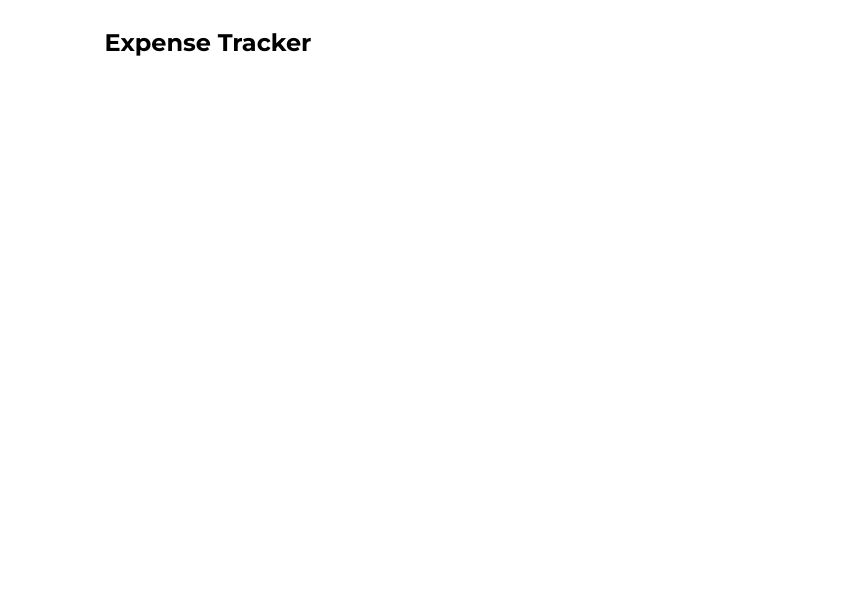
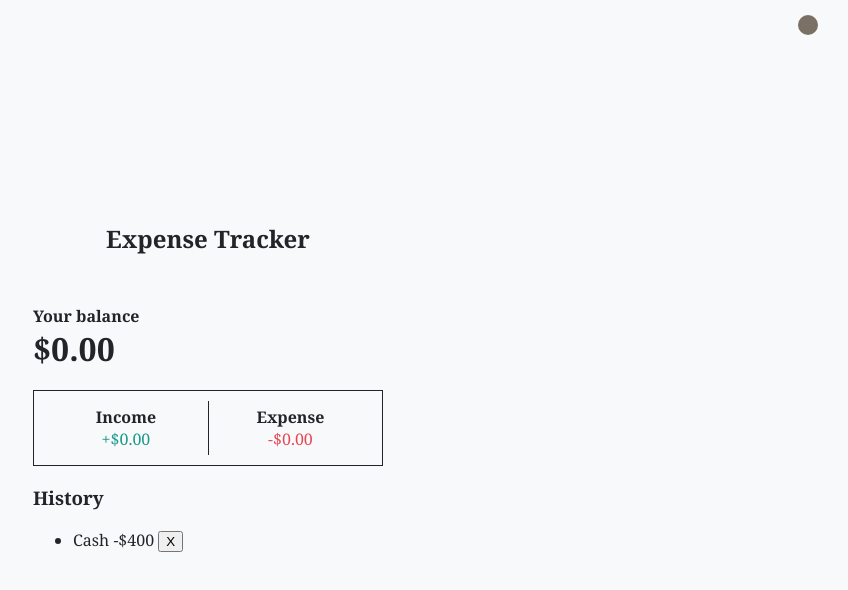
Before and after one commit to hlorellium/expense-tracker, a React (Create React App) app in the folder client/: page / in a window 1280 px wide. Shown: the top 590 px of the page, without its empty margins (432-1280 px from the left). Built offline with nearby package versions, Linux system fonts and the light colour scheme.

Commit message:
Add balance, budget and transaction list UI

```diff
--- a/client/public/index.html
+++ b/client/public/index.html
@@ -9,7 +9,7 @@
       name="description"
       content="Web site created using create-react-app"
     />
-    <link href="https://fonts.googleapis.com/css2?family=Montserrat:wght@400;500;700&display=swap" rel="stylesheet">
+    <link href="https://fonts.googleapis.com/css2?family=Noto+Serif:ital,wght@0,400;0,700;1,400&display=swap" rel="stylesheet">
     <link rel="apple-touch-icon" href="%PUBLIC_URL%/logo192.png" />
     <!--
       manifest.json provides metadata used when your web app is installed on a
--- a/client/src/App.css
+++ b/client/src/App.css
@@ -3,5 +3,12 @@
 }
 
 body, html {
-    font-family: 'Montserrat', sans-serif;
+    font-family: 'Noto Serif', serif;
+    margin: 0;
+    padding: 0;
 }
+
+#root {
+    --cod: #151314;
+    --sandstone: #7A7066;
+}
--- a/client/src/App.js
+++ b/client/src/App.js
@@ -1,13 +1,38 @@
-import React from 'react';
+import React, { useState } from 'react';
 import './App.css';
 import { Header } from './components/Header';
-import { Container } from './styled-components';
+import { Balance } from './components/Balance';
+import { Budget } from './components/Budget';
+import { TransactionList } from './components/TransactionList';
+import {
+    Wrapper,
+    Container,
+    theme,
+    lightTheme,
+    ThemeSwitchBtn,
+} from './styled-components';
+import { ThemeProvider } from 'styled-components';
 
 const App = () => {
+    const [currentTheme, setCurrentTheme] = useState(lightTheme);
     return (
-        <Container>
-            <Header />
-        </Container>
+        <ThemeProvider theme={currentTheme}>
+            <Wrapper>
+                <ThemeSwitchBtn
+                    onClick={() =>
+                        setCurrentTheme((currentTheme) =>
+                            currentTheme === theme ? lightTheme : theme
+                        )
+                    }
+                />
+                <Header />
+                <Container>
+                    <Balance />
+                    <Budget />
+                    <TransactionList />
+                </Container>
+            </Wrapper>
+        </ThemeProvider>
     );
 };
 
--- /dev/null
+++ b/client/src/components/Balance.js
@@ -0,0 +1,10 @@
+import React from 'react'
+
+export const Balance = () => {
+    return (
+        <div className="balance">
+          <h4>Your balance</h4>
+          <h1>$0.00</h1>
+        </div>
+    )
+}
--- /dev/null
+++ b/client/src/components/Budget.js
@@ -0,0 +1,17 @@
+import React from 'react';
+import { BudgetContainer } from '../styled-components';
+
+export const Budget = () => {
+    return (
+        <BudgetContainer>
+            <div>
+                <h4>Income</h4>
+                <p className="income-size">+$0.00</p>
+            </div>
+            <div>
+                <h4>Expense</h4>
+                <p className="expense-size">-$0.00</p>
+            </div>
+        </BudgetContainer>
+    );
+};
--- /dev/null
+++ b/client/src/components/TransactionList.js
@@ -0,0 +1,12 @@
+import React from 'react'
+
+export const TransactionList = () => {
+    return (
+        <div>
+            <h3>History</h3>
+            <ul className="transactionList">
+        <li className="minus">Cash <span>-$400</span> <button class="deleteBtn">X</button></li>
+            </ul>
+        </div>
+    )
+}
--- a/client/src/styled-components.js
+++ b/client/src/styled-components.js
@@ -1,7 +1,87 @@
-import styled from "styled-components";
+import styled from 'styled-components';
 
-export const Container = styled.div `
-display: flex;
-justify-content: center;
-max-width: 1300px;
-`
+export const Wrapper = styled.div`
+    display: flex;
+    flex-direction: column;
+    justify-content: center;
+    align-items: center;
+    min-height: 100vh;
+    background-color: ${(props) => props.theme.bg};
+    color: ${(props) => props.theme.text_color};
+    h2 {
+        font-weight: bold;
+    }
+`;
+
+export const Container = styled.div`
+    margin: 30px auto;
+    width: 350px;
+    .balance h4 {
+        margin: 0;
+    }
+    .balance h1 {
+        margin: 0 0 20px 0;
+    }
+`;
+
+export const BudgetContainer = styled.div`
+    display: flex;
+    justify-content: space-between;
+    border: 1px solid ${(props) => props.theme.text_color};
+    padding: 10px;
+    transition: 0.2s ease-in-out;
+    :hover {
+        background-color: ${(props) => props.theme.bg_darker};
+        transition: 0.2s ease-in-out;
+    }
+    h4 {
+        margin: 5px 20px 0 20px;
+    }
+    p {
+        margin: 0 20px 5px 20px;
+    }
+    div {
+        flex: 1 1 200px;
+        text-align: center;
+        margin: 0;
+    }
+    div:last-child {
+        border-left: 1px solid ${(props) => props.theme.text_color};
+    }
+    .income-size {
+        color: ${(props) => props.theme.income_text};
+    }
+    .expense-size {
+        color: ${(props) => props.theme.expense_text};
+    }
+`;
+
+export const ThemeSwitchBtn = styled.div`
+    background-color: ${(props) =>
+        props.theme.bg === '#7A7066' ? '#F8F9FA' : '#7A7066'};
+    width: 20px;
+    height: 20px;
+    border-radius: 100%;
+    position: absolute;
+    top: 15px;
+    right: 30px;
+    cursor: pointer;
+`;
+
+
+
+export const theme = {
+    bg: '#7A7066',
+    bg_darker: '#756b62',
+    text_color: '#151314',
+    income_text: '#151314',
+    expense_text: '#151314',
+};
+
+export const lightTheme = {
+    bg: '#F8F9FA',
+    bg_darker: '#e9ecef',
+    text_color: '#212529',
+    income_text: '#1B998B',
+    expense_text: '#E84855',
+};
```
